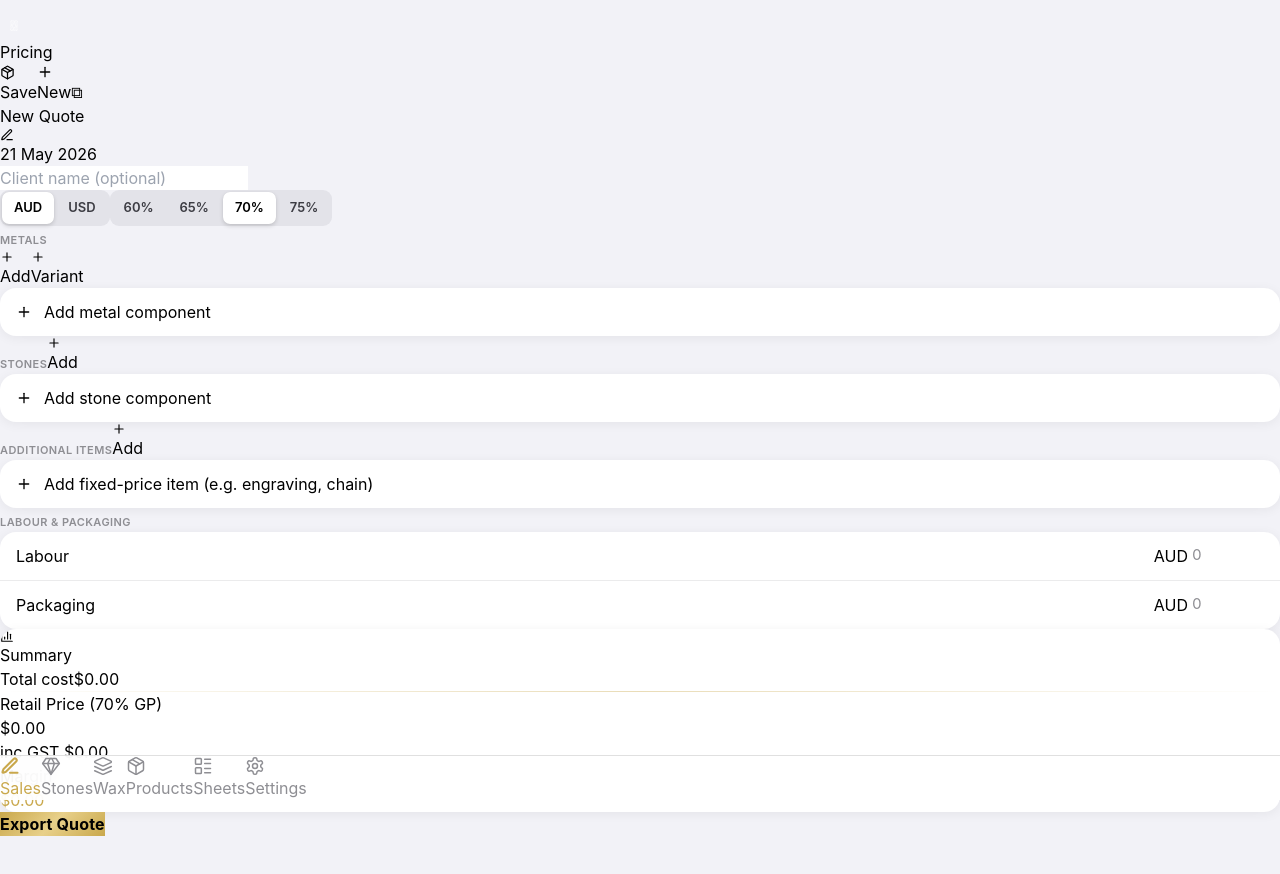
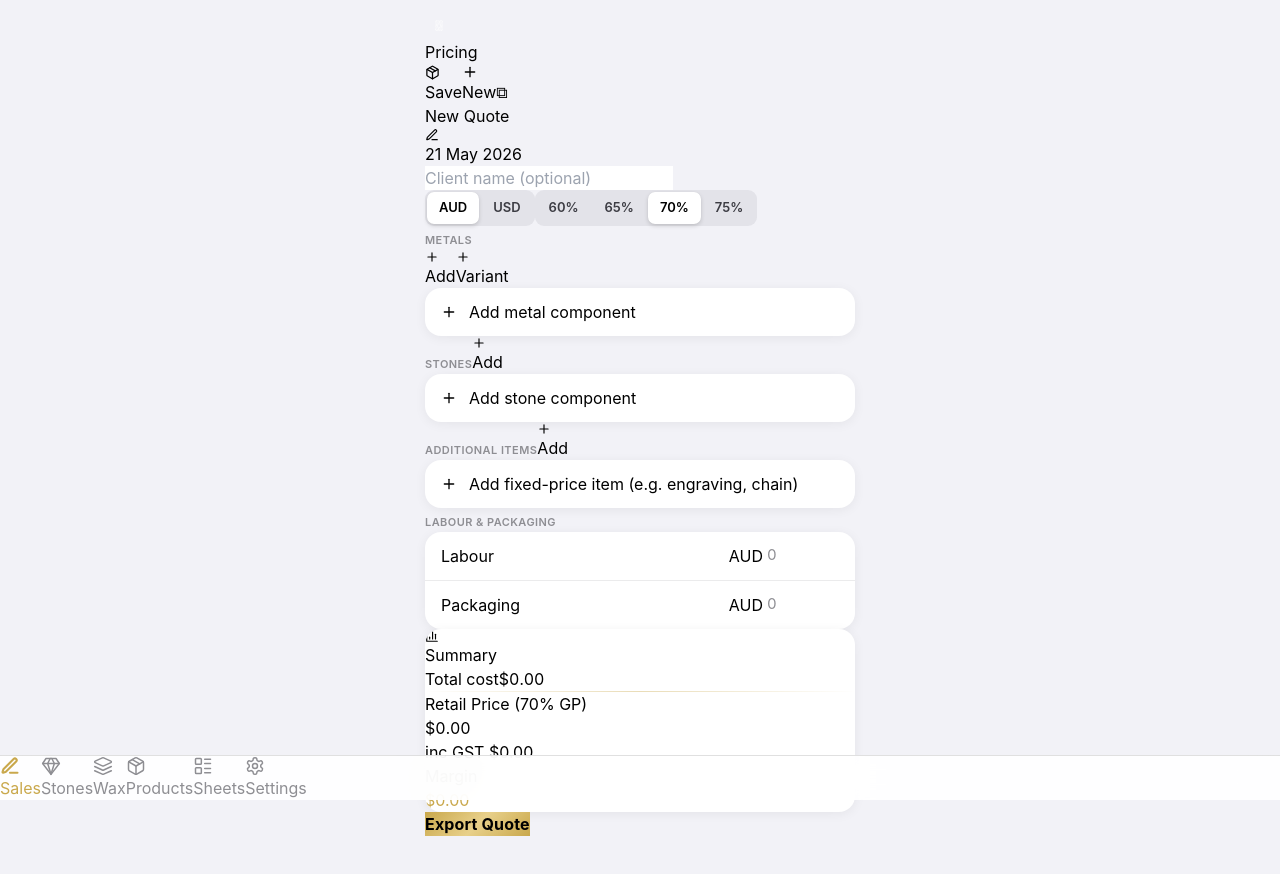
Before and after one commit to jacksonduxbury-spec/BSPRICE, a Next.js app: page / in a window 1280 px wide. Shown: the top 874 px of the page. Built offline with nearby package versions, Linux system fonts and the light colour scheme.

Commit message:
Constrain app to 430px max-width — fixes layout on desktop

```diff
--- a/app/page.tsx
+++ b/app/page.tsx
@@ -3585,7 +3585,7 @@ export default function App() {
   }
 
   return (
-    <div className="min-h-screen bg-ios-bg">
+    <div className="min-h-screen bg-ios-bg" style={{ maxWidth: 430, margin: '0 auto', position: 'relative' }}>
       {/* Nav bar */}
       <div className="sticky top-0 z-30 bg-ios-bg/90 backdrop-blur-md border-b border-ios-separator/40 px-4 pb-3 flex items-center justify-between" style={{ paddingTop: 'calc(env(safe-area-inset-top) + 12px)' }}>
         <div className="flex items-center gap-2">
```
